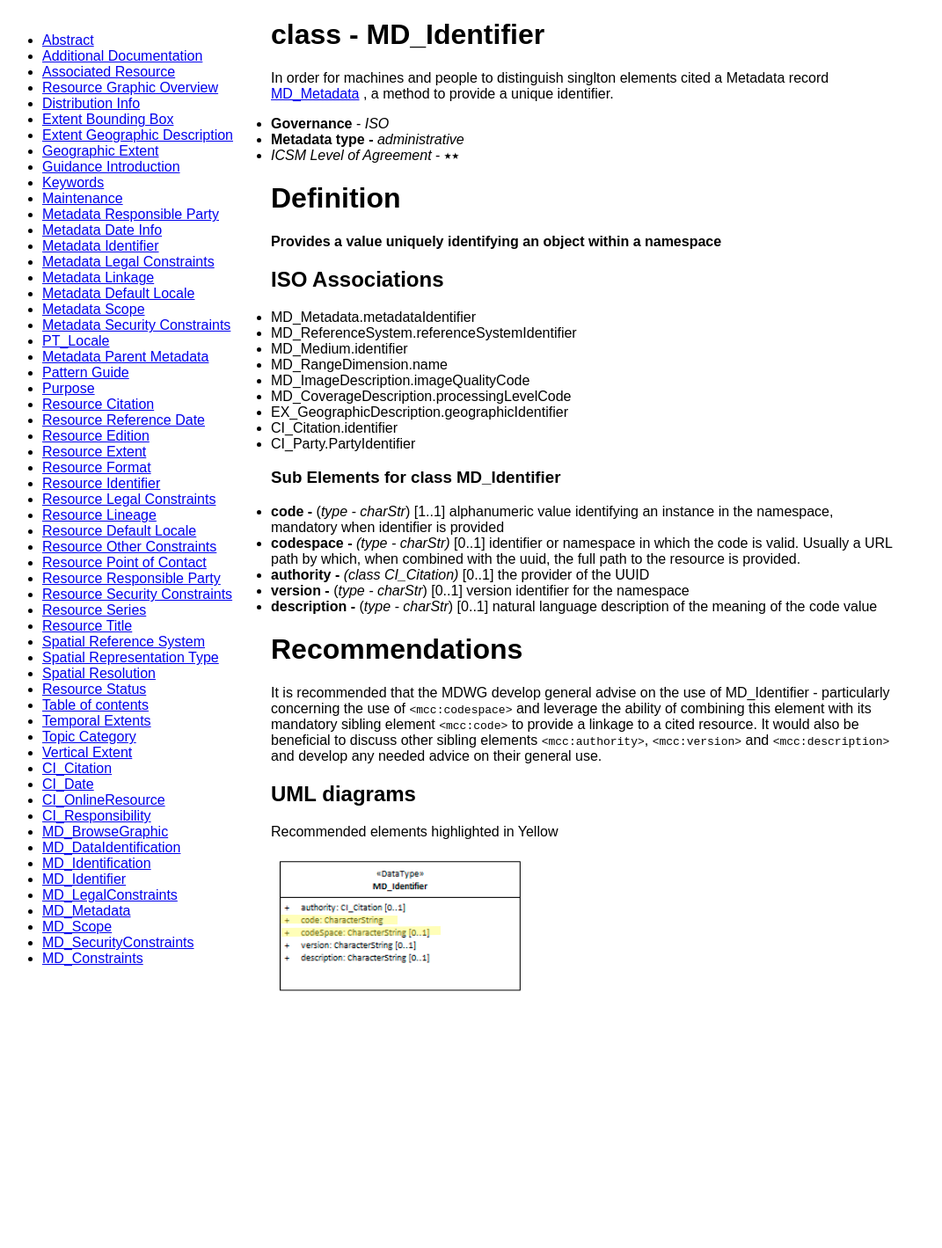
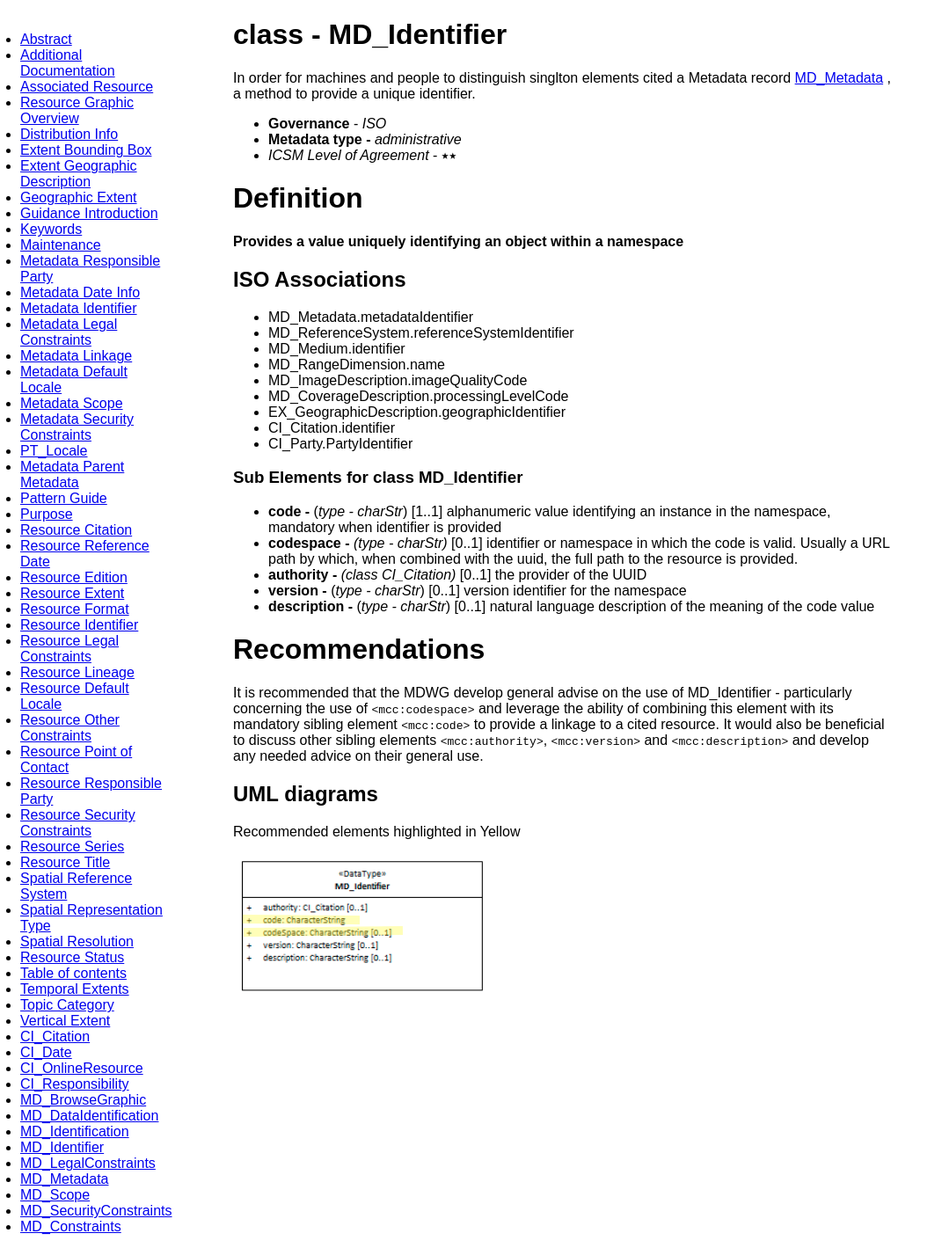
Before and after one commit to OpenWork-NZ/mdwg, a Jekyll site: the page built from _defs/class-MD_Identifier.md, in a window 1280 px wide. Shown: the whole page at 88% size, without its empty margins (0-1071 px from the left). Built offline with Jekyll 4.4.1, drawn with Linux system fonts in a browser that asks for light colours; before the commit the page ends 1159 px from its top, so only the background shows below that.

Commit message:
I gave the sidebar too much space.

```diff
--- a/_layouts/page.html
+++ b/_layouts/page.html
@@ -12,7 +12,11 @@
     }
     aside {
       float: left;
-      width: 300px;
+      width: 200px;
+    }
+    aside ul {
+      padding: 0;
+      margin: 15px;
     }
   </style>
 </head>
```
